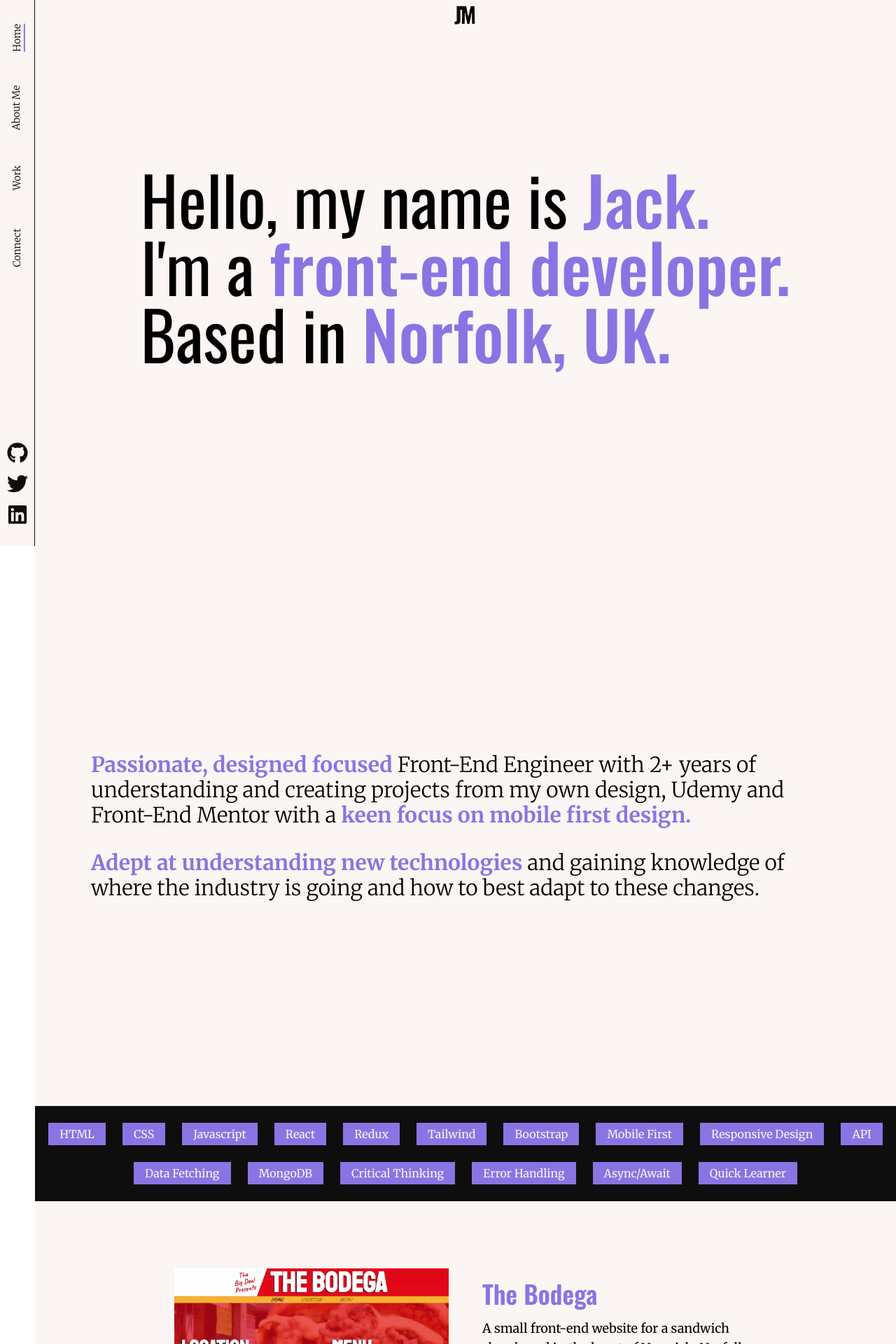
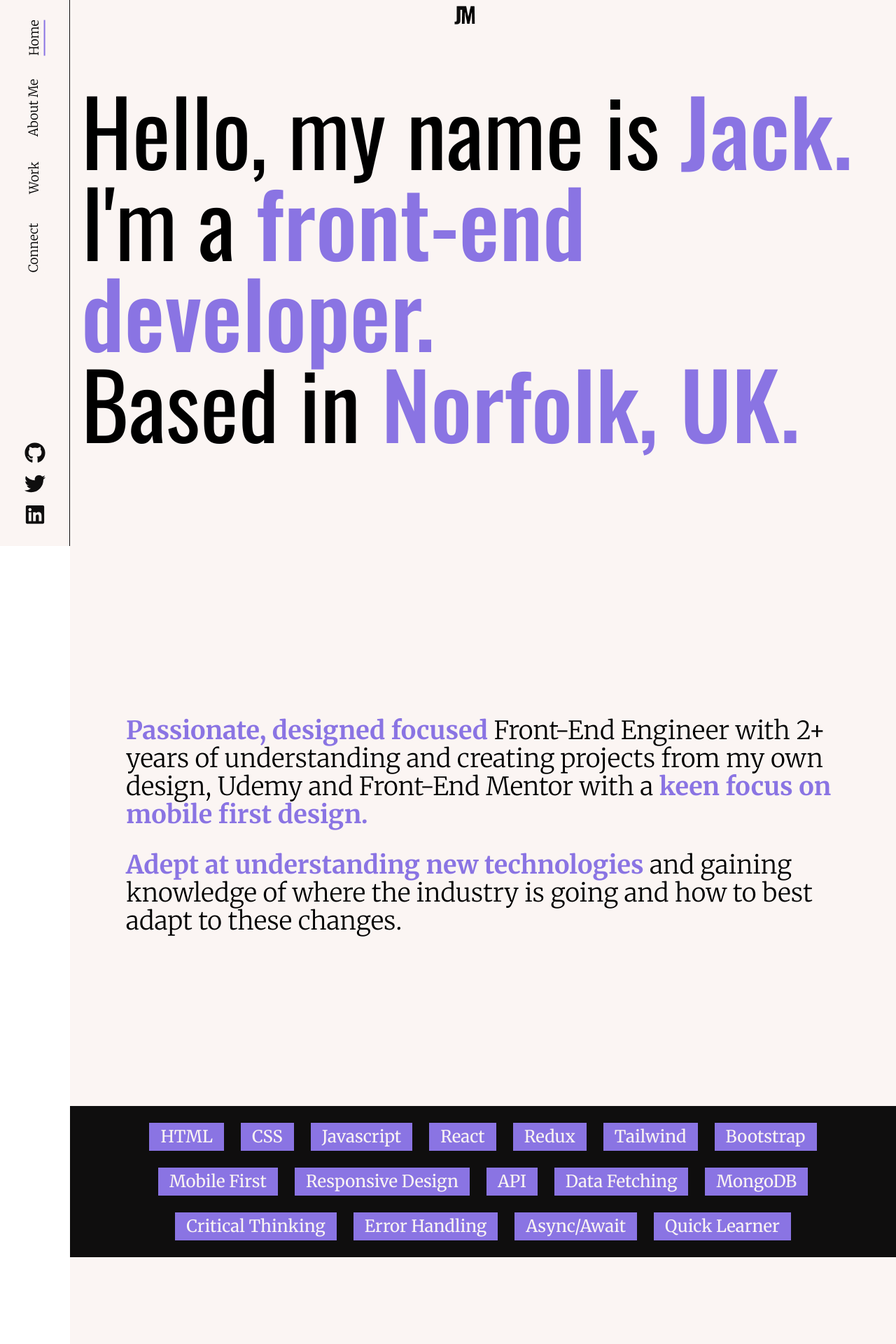
Before and after one commit to JackMorre/2024-website-portfolio, a React (Vite) app: page / in a window 1280 px wide. Shown: the part 20-1940 px from the top of the page at 70% size. Built offline with nearby package versions, Linux system fonts and the light colour scheme.

Commit message:
final touches

```diff
--- a/src/pages/Layout.jsx
+++ b/src/pages/Layout.jsx
@@ -31,7 +31,9 @@ export default function Layout() {
   return (
     <main
       className={` h-screen ${
-        desktopMode ? `w-[calc(100vw-50px)] ml-auto` : "w-full"
+        desktopMode
+          ? `w-[calc(100vw-50px)] xl:w-[calc(100vw-100px)] ml-auto`
+          : "w-full"
       }`}
     >
       <Header />
--- a/src/pages/componants/about-me/AboutMe.jsx
+++ b/src/pages/componants/about-me/AboutMe.jsx
@@ -2,7 +2,7 @@ export default function AboutMe() {
   return (
     <div
       id="about-me"
-      className="bg-light flex flex-col gap-8 items-center justify-center font-merriweather text-2xl font-light px-8 py-16 md:text-3xl md:py-32 sm:text-3xl md:px-20 h-screen"
+      className="bg-light flex flex-col gap-8 items-center justify-center font-merriweather text-2xl font-light px-8 py-16 md:text-3xl md:py-32 sm:text-3xl md:px-20 h-screen lg:text-4xl"
     >
       <h2>
         <span className="font-semibold text-color">
--- a/src/pages/componants/aside/Aside.jsx
+++ b/src/pages/componants/aside/Aside.jsx
@@ -11,14 +11,14 @@ export default function Aside() {
         <div
           className={` ${
             desktopMode
-              ? "w-[50px] fixed z-30  border-r-[1px] border-dark top-0 left-0"
+              ? "w-[50px] xl:w-[100px] fixed z-30  border-r-[1px] border-dark top-0 left-0"
               : "fixed top-0 right-0 w-5/6 shadow-[-0px_0px_50px_10px_#0F0E0E] pt-16 z-40 bg-light"
           } h-screen flex flex-col justify-between bg-light`}
         >
           <ul
             className={`font-merriweather ${
               desktopMode
-                ? "mt-6 h-1/2 flex justify-around flex-nowrap flex-col items-center"
+                ? "mt-6 h-1/2 flex justify-around flex-nowrap flex-col items-center "
                 : "flex flex-col gap-6 p-8 text-xl font-light "
             } `}
           >
--- a/src/pages/componants/aside/LinkListItem.jsx
+++ b/src/pages/componants/aside/LinkListItem.jsx
@@ -8,11 +8,12 @@ export default function LinkListItem({ name, customWidth, url }) {
     useUi();
 
   const handleClick = () => {
+    updateWork(undefined);
     toggleMenu();
   };
 
   const handleDesktopClick = () => {
-    updateWork();
+    updateWork(undefined);
   };
 
   return (
@@ -25,7 +26,7 @@ export default function LinkListItem({ name, customWidth, url }) {
           to={`/#${url}`}
         >
           <button
-            className={`font-light text-sm transition-all ${
+            className={`font-light text-sm transition-all md:text-lg ${
               desktopMode
                 ? `rotate-[-90deg] text-nowrap border-b-2 ${
                     clickedLink === url
@@ -51,7 +52,7 @@ export default function LinkListItem({ name, customWidth, url }) {
           to={`/#${url}`}
         >
           <button
-            className={`font-light text-sm transition-all ${
+            className={`font-light text-sm transition-all md:text-lg ${
               desktopMode
                 ? `rotate-[-90deg] text-nowrap border-b-2 ${
                     clickedLink === url
--- a/src/pages/componants/hero/Hero.jsx
+++ b/src/pages/componants/hero/Hero.jsx
@@ -15,7 +15,7 @@ export default function Hero() {
         initial="hidden"
         animate="show"
       >
-        <h1 className="font-oswald text-6xl sm:text-7xl md:text-8xl">
+        <h1 className="font-oswald text-6xl sm:text-7xl md:text-8xl xl:text-[130px]">
           Hello, my name is{" "}
           <span className="text-color font-medium">Jack.</span> <br />
           I'm a{" "}
--- a/src/pages/componants/skills/Skills.jsx
+++ b/src/pages/componants/skills/Skills.jsx
@@ -3,7 +3,7 @@ import { skills } from "../../../helpers/skills";
 export default function Skills() {
   return (
     <div className=" bg-dark px-4 py-6 ">
-      <ul className="flex gap-6 text-light items-baseline overflow-x-scroll md:overflow-x-auto md:flex-wrap md:justify-center font-merriweather">
+      <ul className="flex gap-6 text-light items-baseline overflow-x-scroll md:overflow-x-auto md:flex-wrap md:justify-center font-merriweather xl:text-2xl">
         {skills.map((skill) => {
           return (
             <li key={skill} className="bg-color px-4 py-1 text-nowrap">
--- a/src/pages/componants/work/WorkList.jsx
+++ b/src/pages/componants/work/WorkList.jsx
@@ -4,7 +4,7 @@ import WorkListItem from "./WorkListItem";
 export default function WorkList() {
   return (
     <div id="work" className="bg-light flex justify-center">
-      <ul className="py-20 flex flex-col gap-8 item max-w-4xl">
+      <ul className="py-20 lg:py-40 flex flex-col gap-8 item max-w-4xl xl:max-w-7xl">
         {workData.map((data) => {
           return <WorkListItem data={data} key={data.name} />;
         })}
--- a/src/pages/componants/work/WorkListItem.jsx
+++ b/src/pages/componants/work/WorkListItem.jsx
@@ -24,7 +24,7 @@ export default function WorkListItem({ data }) {
       ref={ref}
       className="px-4 py-4 flex flex-col items-center gap-4 md:flex-row"
     >
-      <div className="w-full h-52 overflow-hidden mx-4 bg-[#fafafa]">
+      <div className="w-full h-52 xl:h-80 overflow-hidden mx-4 bg-[#fafafa]">
         <img
           className="w-full h-auto"
           src={data.desktopImage}
@@ -32,10 +32,10 @@ export default function WorkListItem({ data }) {
         />
       </div>
       <div className="w-full mx-4">
-        <h3 className="text-color text-5xl font-oswald font-semibold mb-4 md:text-4xl">
+        <h3 className="text-color text-5xl font-oswald font-semibold mb-4 md:text-4xl xl:text-7xl">
           {data.name}
         </h3>
-        <p className="font-merriweather text-xl mb-8 md:text-lg">
+        <p className="font-merriweather text-xl mb-8 md:text-lg xl:text-3xl">
           {data.smallText}
         </p>
         <div className="flex mt-auto justify-between">
```
